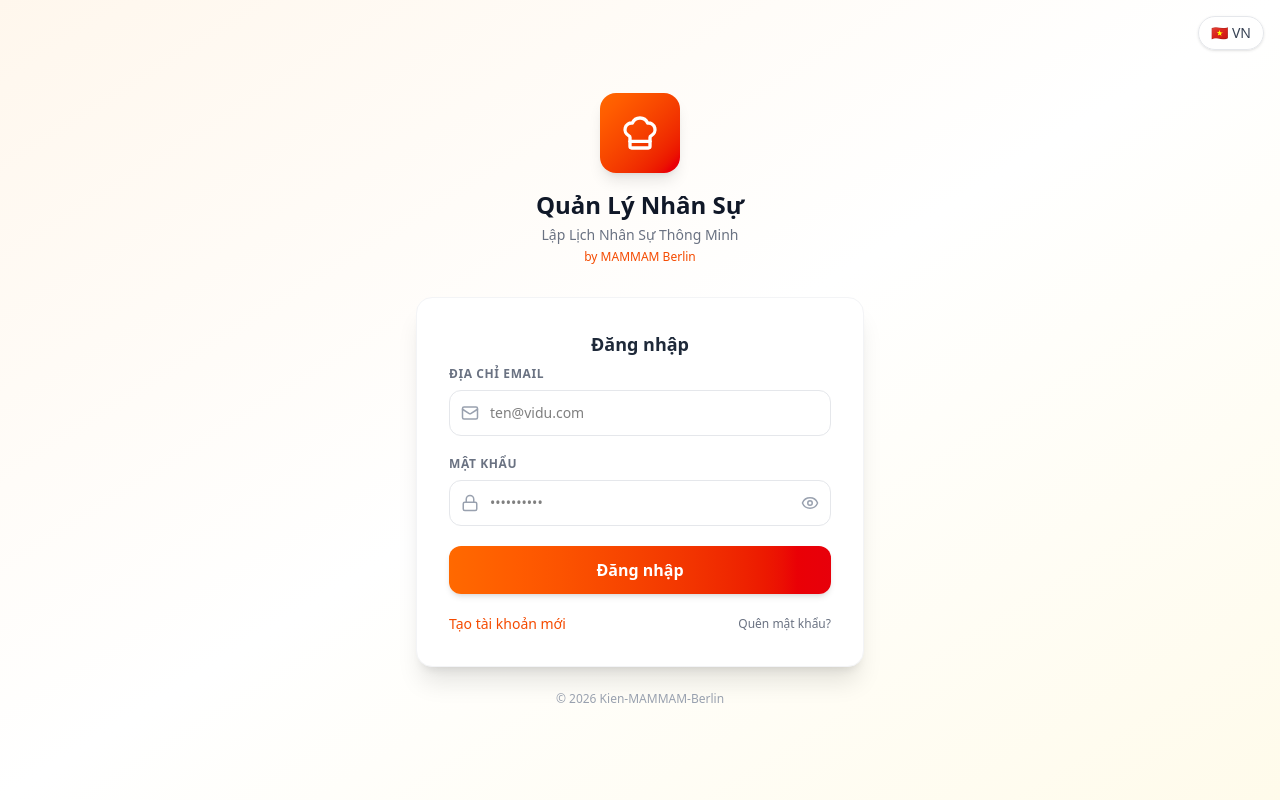
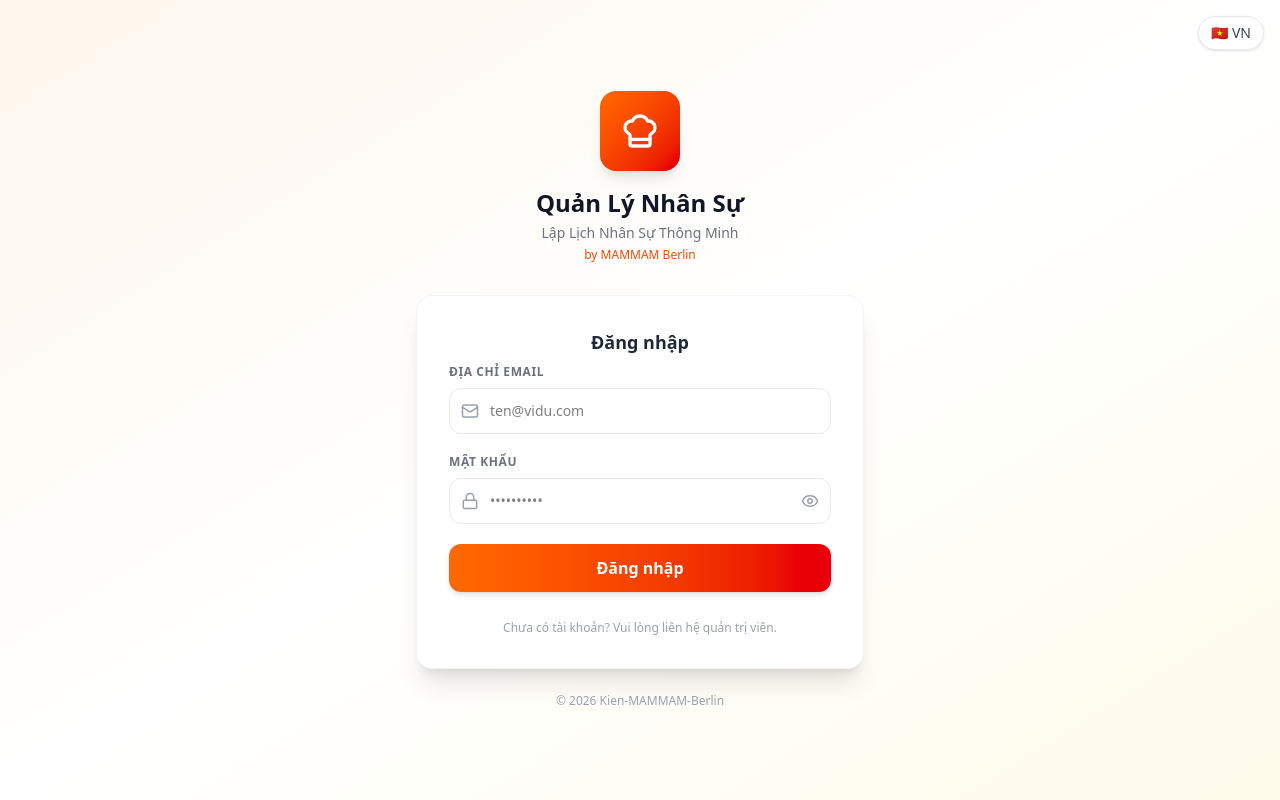
Before and after one commit to nguyenchikien1970-creator/restaurant-staff-scheduling, a React (Vite) app: page / in a window 1280 px wide. Built offline with nearby package versions, Linux system fonts and the light colour scheme.

Commit message:
fix: remove sign-up and forgot password - admin-only account creation

```diff
--- a/src/components/LoginPage.tsx
+++ b/src/components/LoginPage.tsx
@@ -14,13 +14,10 @@ export function LoginPage({ onLogin }: LoginPageProps) {
   const [showPassword, setShowPassword] = useState(false);
   const [error, setError] = useState('');
   const [loading, setLoading] = useState(false);
-  const [isSignUp, setIsSignUp] = useState(false);
-  const [successMessage, setSuccessMessage] = useState('');
 
   const handleSubmit = async (e: React.FormEvent) => {
     e.preventDefault();
     setError('');
-    setSuccessMessage('');
 
     if (!email || !email.includes('@')) {
       setError(language === 'de' ? 'Bitte geben Sie eine gültige E-Mail ein.' : 'Vui lòng nhập email hợp lệ.');
@@ -33,54 +30,17 @@ export function LoginPage({ onLogin }: LoginPageProps) {
 
     setLoading(true);
 
-    if (isSignUp) {
-      // ── Sign Up ──
-      const { data, error: authError } = await supabase.auth.signUp({
-        email,
-        password,
-      });
-      if (authError) {
-        setError(authError.message);
-      } else if (data.user) {
-        setSuccessMessage(
-          language === 'de'
-            ? 'Konto erstellt! Bitte bestätigen Sie Ihre E-Mail und melden Sie sich dann an.'
-            : 'Tạo tài khoản thành công! Vui lòng xác nhận email rồi đăng nhập.'
-        );
-        setIsSignUp(false);
-      }
-    } else {
-      // ── Sign In ──
     const { data, error: authError } = await supabase.auth.signInWithPassword({
       email,
       password,
     });
+
     if (authError) {
       setError(language === 'de' ? 'Falsches Passwort oder E-Mail.' : 'Sai email hoặc mật khẩu.');
     } else if (data.user) {
       onLogin(data.user.email || email, data.user.id);
     }
-    }
 
-    setLoading(false);
-  };
-
-  const handleForgotPassword = async () => {
-    if (!email || !email.includes('@')) {
-      setError(language === 'de' ? 'Bitte E-Mail eingeben, um ein neues Passwort zu erhalten.' : 'Vui lòng nhập email để nhận link đặt lại mật khẩu.');
-      return;
-    }
-    setLoading(true);
-    const { error: resetError } = await supabase.auth.resetPasswordForEmail(email);
-    if (resetError) {
-      setError(resetError.message);
-    } else {
-      setSuccessMessage(
-        language === 'de'
-          ? 'Passwort-Reset-Link wurde an Ihre E-Mail gesendet.'
-          : 'Link đặt lại mật khẩu đã gửi đến email của bạn.'
-      );
-    }
     setLoading(false);
   };
 
@@ -109,14 +69,11 @@ export function LoginPage({ onLogin }: LoginPageProps) {
           <p className="text-xs text-orange-600 font-medium mt-1">by MAMMAM Berlin</p>
         </div>
 
-        {/* Login/SignUp Form */}
+        {/* Login Form */}
         <form onSubmit={handleSubmit} className="bg-white rounded-2xl shadow-xl border border-gray-100 p-8 space-y-5">
           <div className="text-center mb-2">
             <h2 className="text-lg font-semibold text-gray-800">
-              {isSignUp
-                ? (language === 'de' ? 'Konto erstellen' : 'Tạo tài khoản')
-                : (language === 'de' ? 'Anmelden' : 'Đăng nhập')
-              }
+              {language === 'de' ? 'Anmelden' : 'Đăng nhập'}
             </h2>
           </div>
 
@@ -168,12 +125,6 @@ export function LoginPage({ onLogin }: LoginPageProps) {
             </div>
           )}
 
-          {successMessage && (
-            <div className="bg-green-50 border border-green-200 text-green-700 text-sm px-4 py-3 rounded-xl">
-              ✅ {successMessage}
-            </div>
-          )}
-
           <button
             type="submit"
             disabled={loading}
@@ -181,33 +132,15 @@ export function LoginPage({ onLogin }: LoginPageProps) {
           >
             {loading
               ? (language === 'de' ? 'Bitte warten...' : 'Đang xử lý...')
-              : isSignUp
-                ? (language === 'de' ? 'Registrieren' : 'Đăng ký')
               : (language === 'de' ? 'Anmelden' : 'Đăng nhập')
             }
           </button>
 
-          <div className="flex items-center justify-between text-sm">
-            <button
-              type="button"
-              onClick={() => { setIsSignUp(!isSignUp); setError(''); setSuccessMessage(''); }}
-              className="text-orange-600 hover:text-orange-700 font-medium"
-            >
-              {isSignUp
-                ? (language === 'de' ? '← Zurück zum Login' : '← Quay lại đăng nhập')
-                : (language === 'de' ? 'Neues Konto erstellen' : 'Tạo tài khoản mới')
-              }
-            </button>
-            {!isSignUp && (
-              <button
-                type="button"
-                onClick={handleForgotPassword}
-                className="text-gray-500 hover:text-gray-700 text-xs"
-              >
-                {language === 'de' ? 'Passwort vergessen?' : 'Quên mật khẩu?'}
-              </button>
-            )}
-          </div>
+          <p className="text-center text-xs text-gray-400 mt-2">
+            {language === 'de'
+              ? 'Kein Konto? Bitte kontaktieren Sie den Administrator.'
+              : 'Chưa có tài khoản? Vui lòng liên hệ quản trị viên.'}
+          </p>
         </form>
 
         <p className="text-center text-xs text-gray-400 mt-6">
```
Lines whose indentation alone changed are shown as unchanged.
